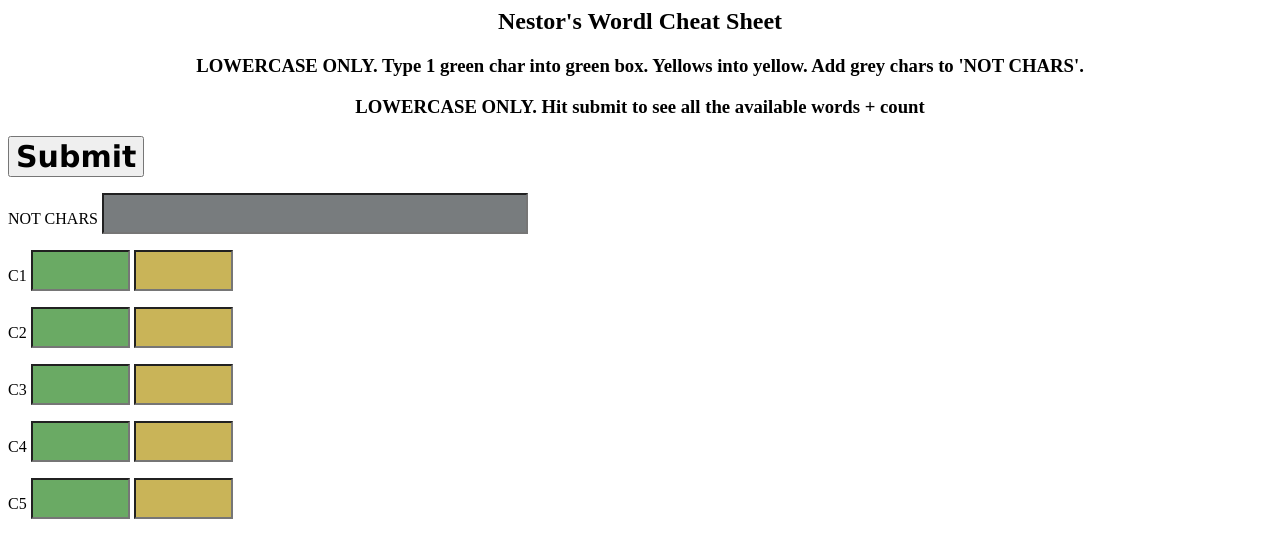
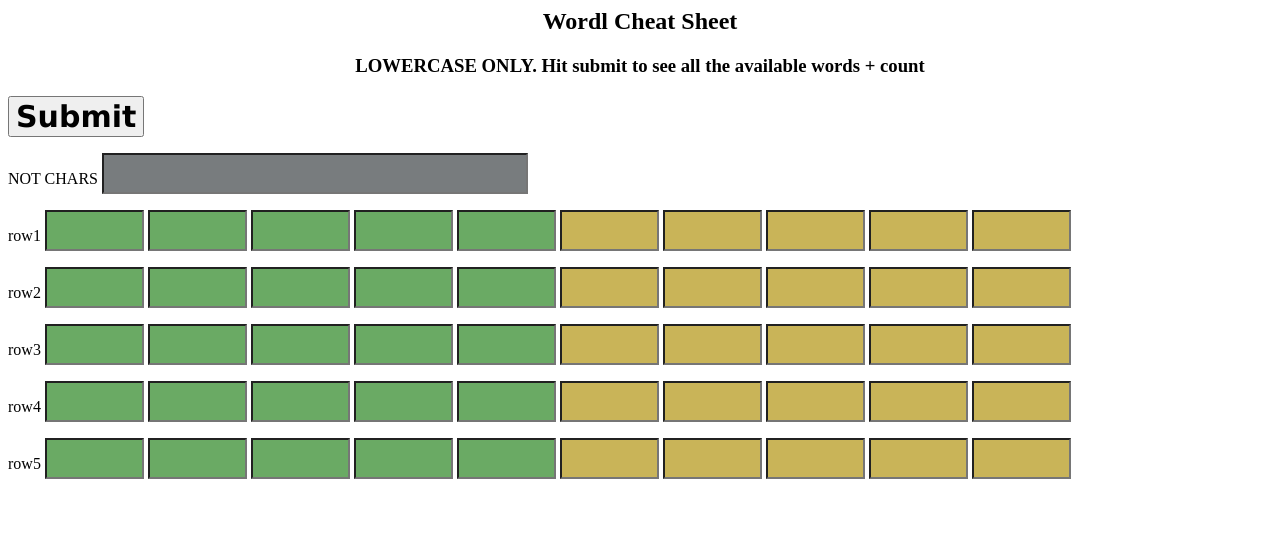
Before and after one commit to dunckerr/nestormakhno, a Flask app: page / in a window 1280 px wide. Shown: the top 558 px of the page. Run offline with Flask 2, Linux system fonts and the light colour scheme.

Commit message:
working new layout

```diff
--- a/nestormakhno/app.py
+++ b/nestormakhno/app.py
@@ -83,14 +83,59 @@
     else:
         if len(yellow) > 0:
             if len(nots) > 0:
-                return "[^"+yellow[0]+nots+"]"
+                #return "[^"+yellow[0]+nots+"]"
+                return "[^"+yellow+nots+"]"
             else:
-                return "[^"+yellow[0]+"]"
+                return "[^"+yellow+"]"
+                #return "[^"+yellow[0]+"]"
         else:
             if len(nots) > 0:
                 return "[^"+nots+"]"
             else:
                 return "."
+
+def getUserChar(maxrow, col, ds, yellowGreen):
+    found = ""
+    for i in range(0,maxrow+1):
+        if len(ds[i][col]) > 0:
+            if yellowGreen == "y":
+                found = found + ds[i][col]
+            else:
+                found = ds[i][col]
+            print(f"char for {yellowGreen} col {col} is {found}")
+
+    return found
+
+def new_gen(ds, nots):
+    # start with top row 0 indexed
+    maxrow = -1
+    for c in range(0,5):
+        for i in range(0,10):
+            if len(ds[c][i]) > 0:
+                print(f"FOUND DATA AT row {c} pos {i}")
+                maxrow = c
+    print(f"MAX ROW {maxrow}")
+    g1 = getUserChar(maxrow, 0, ds, "g") # row 0 greens
+    g2 = getUserChar(maxrow, 1, ds, "g") # row 1 greens
+    g3 = getUserChar(maxrow, 2, ds, "g") # row 2 greens
+    g4 = getUserChar(maxrow, 3, ds, "g") # row 3 greens
+    g5 = getUserChar(maxrow, 4, ds, "g") # row 4 greens
+    y1 = getUserChar(maxrow, 5, ds, "y") # row 0 yellows
+    y2 = getUserChar(maxrow, 6, ds, "y") # row 1 yellows
+    y3 = getUserChar(maxrow, 7, ds, "y") # row 2 yellows
+    y4 = getUserChar(maxrow, 8, ds, "y") # row 3 yellows
+    y5 = getUserChar(maxrow, 9, ds, "y") # row 4 yellows
+    yellows = set(y1+y2+y3+y4+y5)
+
+    words,mask = gen_possibles_extra(g1,g2,g3,g4,g5,y1,y2,y3,y4,y5,nots)
+
+    # TODO remove words not in yellows
+    words2 = list()
+    for w in words:
+        if containsAll(w, yellows):
+            words2.append(w)
+
+    return words2,mask
 
 
 def gen_possibles_extra(c1,c2,c3,c4,c5,y1,y2,y3,y4,y5,nots):
@@ -101,17 +146,24 @@
     newmask += genmask(c4,y4,nots)
     newmask += genmask(c5,y5,nots)
 
+    #print("generated mask:"+newmask)
     logger.warning("generated mask:"+newmask)
     r = re.compile('^' + newmask + '$')
     fp = open('lower-only', 'r')
     wtmp = fp.read()
     words = wtmp.split('\n')
     word5 = list(filter(r.match, words))
-    #print('words list len '+str(len(words)))
-    #print('possibles list len '+str(len(word5)))
 
-    return word5
+    return word5,newmask
 
+
+def containsAll(str, cset):
+    """
+    :param str: check whether str contains ALL of the chars in cset
+    :param cset:
+    :return:
+    """
+    return 0 not in [c in str for c in cset]
 
 def main_test():
     mask = '.....'
@@ -193,7 +245,8 @@
 
 @app.route("/")
 def hello():
-    return dkrender("wordlcheat.html", "pic1.png")
+    return dkrender("newwordl.html", "pic1.png")
+    #return dkrender("wordlcheat.html", "pic1.png")
 
 @app.route("/words")
 def test():
@@ -241,11 +294,16 @@
     #else:
         #return '<H3>' + str(len(poss))+'/'+str(len(_word5)) + '</H3>'
 
-#################  new ###################
+#################  MAPPINGS ###################
+# /wordlcheat  -> data.hmtl  ->  /data gen_possibles_extra   ALL WORKING
+# /new  -> newword.html -> /data2
 @app.route('/wordlcheat')
 def form():
     return render_template('wordlcheat.html')
 
+@app.route('/new')
+def form2():
+    return render_template('newwordl.html')
 
 @app.route('/data', methods=['POST', 'GET'])
 def data():
@@ -253,15 +311,36 @@
         return "The URL /data is accessed directly. Try going to '/wordlcheat' to submit form"
     if request.method == 'POST':
         form_data = request.form
-        #calling render with ImmutableMultiDict([('c1', 'r'), ('c2', 'a'), ('c3', 'm')])
-        #poss = gen_possibles(form_data['c1']+ form_data['c2']+ form_data['c3']+ form_data['c4']+ form_data['c5'], form_data['nn'])
-        #poss = gen_possibles_extra(form_data['c1'], form_data['c2'], form_data['c3'], form_data['c4'], form_data['c5'],
-                                   #form_data['y1'], form_data['y2'], form_data['y3'], form_data['y4'], form_data['y5'], form_data['nn'])
-        poss = gen_possibles_extra(form_data['c1'], form_data['c2'], form_data['c3'], form_data['c4'], form_data['c5'], form_data['y1'], form_data['y2'], form_data['y3'], form_data['y4'], form_data['y5'], form_data['nn'])
-        #print(f'got possibles {poss}')
-        #print(f'calling render with {form_data}')
-        xlen=len(poss)
-        return render_template('data.html', form_data=form_data, words=poss, xlen=xlen)
+        words,mask = gen_possibles_extra(form_data['c1'], form_data['c2'], form_data['c3'], form_data['c4'], form_data['c5'], form_data['y1'], form_data['y2'], form_data['y3'], form_data['y4'], form_data['y5'], form_data['nn'])
+        xlen=len(words)
+        return render_template('data.html', form_data=form_data, words=words, xlen=xlen, mask=mask)
+
+@app.route('/data2', methods=['POST', 'GET'])
+def data2():
+    if request.method == 'GET':
+        return "The URL /data2 is accessed directly. Try going to '/new' to submit form"
+    if request.method == 'POST':
+        fd = request.form
+        ds = [
+            [fd['r1g1'], fd['r1g2'], fd['r1g3'], fd['r1g4'], fd['r1g5'], fd['r1y1'], fd['r1y2'], fd['r1y3'], fd['r1y4'], fd['r1y5']],
+            [fd['r2g1'], fd['r2g2'], fd['r2g3'], fd['r2g4'], fd['r2g5'], fd['r2y1'], fd['r2y2'], fd['r2y3'], fd['r2y4'], fd['r2y5']],
+            [fd['r3g1'], fd['r3g2'], fd['r3g3'], fd['r3g4'], fd['r3g5'], fd['r3y1'], fd['r3y2'], fd['r3y3'], fd['r3y4'], fd['r3y5']],
+            [fd['r4g1'], fd['r4g2'], fd['r4g3'], fd['r4g4'], fd['r4g5'], fd['r4y1'], fd['r4y2'], fd['r4y3'], fd['r4y4'], fd['r4y5']],
+            [fd['r5g1'], fd['r5g2'], fd['r5g3'], fd['r5g4'], fd['r5g5'], fd['r5y1'], fd['r5y2'], fd['r5y3'], fd['r5y4'], fd['r5y5']]
+        ]
+        words, mask = new_gen(ds, fd['nn'])
+
+        return render_template('data2.html', form_data=fd, words=words, xlen=len(words), mask=mask)
+
+@app.route('/TT1/')
+def send_tt1():
+    return send_from_directory(app.static_folder, 'Timetable 10 Cambridge to Ely, Peterborough and Norwich Large Print.pdf')
+@app.route('/TT2/')
+def send_tt2():
+    return send_from_directory(app.static_folder, 'Timetable 12 Cambridge and Stansted Airport to London Large Print.pdf')
+@app.route('/TT3/')
+def send_tt3():
+    return send_from_directory(app.static_folder, "Timetable 13 King's Lynn and Ely to London (direct services) Large Print.pdf")
 
 if __name__ == "__main__":
     app.run()
--- a/nestormakhno/templates/data.html
+++ b/nestormakhno/templates/data.html
@@ -1,6 +1,6 @@
 <link rel="shortcut icon" href="{{ url_for('static', filename='Rb-star.ico') }}">
 <h2>Nestor's Word List</h2>
-<p> possibles ({{xlen}}) {{words}}</p>
+<p> mask {{mask}} possibles ({{xlen}}) {{words}}</p>
 {% for key,value in form_data.items() %}
 <h2> {{key}}</h2>
 <p>  {{value}}</p>
--- a/nestormakhno/templates/data2.html
+++ b/nestormakhno/templates/data2.html
@@ -1,7 +1,3 @@
 <link rel="shortcut icon" href="{{ url_for('static', filename='Rb-star.ico') }}">
 <h2>Nestor's Word List</h2>
-<p> possibles ({{xlen}}) {{words}}</p>
-{% for key,value in form_data.items() %}
-<h2> {{key}}</h2>
-<p>  {{value}}</p>
-{% endfor %}
+<p> mask "{{mask}}" possibles ({{xlen}}) {{words}}</p>
--- a/nestormakhno/templates/main.html
+++ b/nestormakhno/templates/main.html
@@ -40,6 +40,8 @@
 		<a href="http://nestormakhno.com/wordlcheat" class="button">wordl cheat</a>
 	    <a href="http://127.0.0.1:5000/nestor" class="button">Nestor Makhno</a>
 		<a href="http://127.0.0.1:5000/wordlcheat" class="button">wordl cheat local</a>
+		<a href="http://127.0.0.1:5000/new" class="button">new layout local</a>
+	    <a href="http://127.0.0.1:5000/TT1" class="button">TT1 train</a>
 		<a class="button" href="http://nestormakhno.com/pwd">server pwd</a>
 		<a class="button" href="http://nestormakhno.com/init">init word dictionary</a>
 <h2></h2>
--- a/nestormakhno/templates/newwordl.html
+++ b/nestormakhno/templates/newwordl.html
@@ -17,120 +17,120 @@
     <!-- row1 r1g1 r1g2 r1g3 r1g4 r1g5 r1y1 r1y2 r1y3 r1y4 r1y5 -->
     row1 <input type = "text" name = "r1g1" value = "" autocapitalize="none" tabindex="1" size="1" maxlength="1"
                 STYLE="color: #FFFFFF; font-family: Verdana; font-weight: bold; font-size: 30px; background-color: #6AAA64;"/>
-    <input type = "text" name = "r1g2" value = "" autocapitalize="none" tabindex="1" size="1" maxlength="1"
+    <input type = "text" name = "r1g2" value = "" autocapitalize="none" tabindex="2" size="1" maxlength="1"
                 STYLE="color: #FFFFFF; font-family: Verdana; font-weight: bold; font-size: 30px; background-color: #6AAA64;"/>
-    <input type = "text" name = "r1g3" value = "" autocapitalize="none" tabindex="1" size="1" maxlength="1"
+    <input type = "text" name = "r1g3" value = "" autocapitalize="none" tabindex="3" size="1" maxlength="1"
                 STYLE="color: #FFFFFF; font-family: Verdana; font-weight: bold; font-size: 30px; background-color: #6AAA64;"/>
-    <input type = "text" name = "r1g4" value = "" autocapitalize="none" tabindex="1" size="1" maxlength="1"
+    <input type = "text" name = "r1g4" value = "" autocapitalize="none" tabindex="4" size="1" maxlength="1"
                 STYLE="color: #FFFFFF; font-family: Verdana; font-weight: bold; font-size: 30px; background-color: #6AAA64;"/>
-    <input type = "text" name = "r1g5" value = "" autocapitalize="none" tabindex="1" size="1" maxlength="1"
+    <input type = "text" name = "r1g5" value = "" autocapitalize="none" tabindex="5" size="1" maxlength="1"
            STYLE="color: #FFFFFF; font-family: Verdana; font-weight: bold; font-size: 30px; background-color: #6AAA64;"/>
     <!-- r1 yellow -->
-    <input type = "text" name = "r1y1" value = "" autocapitalize="none" tabindex="1" size="1" maxlength="1"
+    <input type = "text" name = "r1y1" value = "" autocapitalize="none" tabindex="6" size="1" maxlength="1"
     STYLE="color: #FFFFFF; font-family: Verdana; font-weight: bold; font-size: 30px; background-color: #C9B458;"/>
-    <input type = "text" name = "r1y2" value = "" autocapitalize="none" tabindex="1" size="1" maxlength="1"
+    <input type = "text" name = "r1y2" value = "" autocapitalize="none" tabindex="7" size="1" maxlength="1"
            STYLE="color: #FFFFFF; font-family: Verdana; font-weight: bold; font-size: 30px; background-color: #C9B458;"/>
-    <input type = "text" name = "r1y3" value = "" autocapitalize="none" tabindex="1" size="1" maxlength="1"
+    <input type = "text" name = "r1y3" value = "" autocapitalize="none" tabindex="8" size="1" maxlength="1"
            STYLE="color: #FFFFFF; font-family: Verdana; font-weight: bold; font-size: 30px; background-color: #C9B458;"/>
-    <input type = "text" name = "r1y4" value = "" autocapitalize="none" tabindex="1" size="1" maxlength="1"
+    <input type = "text" name = "r1y4" value = "" autocapitalize="none" tabindex="9" size="1" maxlength="1"
            STYLE="color: #FFFFFF; font-family: Verdana; font-weight: bold; font-size: 30px; background-color: #C9B458;"/>
-    <input type = "text" name = "r1y5" value = "" autocapitalize="none" tabindex="1" size="1" maxlength="1"
+    <input type = "text" name = "r1y5" value = "" autocapitalize="none" tabindex="10" size="1" maxlength="1"
            STYLE="color: #FFFFFF; font-family: Verdana; font-weight: bold; font-size: 30px; background-color: #C9B458;"/>
 </p>
 <p>
     <!-- row2 r2g1 r2g2 r2g3 r2g4 r2g5 r2y1 r2y2 r2y3 r2y4 r2y5 -->
-    row2 <input type = "text" name = "r2g1" value = "" autocapitalize="none" tabindex="2" size="1" maxlength="1"
+    row2 <input type = "text" name = "r2g1" value = "" autocapitalize="none" tabindex="11" size="1" maxlength="1"
                 STYLE="color: #FFFFFF; font-family: Verdana; font-weight: bold; font-size: 30px; background-color: #6AAA64;"/>
-    <input type = "text" name = "r2g2" value = "" autocapitalize="none" tabindex="2" size="1" maxlength="1"
+    <input type = "text" name = "r2g2" value = "" autocapitalize="none" tabindex="12" size="1" maxlength="1"
            STYLE="color: #FFFFFF; font-family: Verdana; font-weight: bold; font-size: 30px; background-color: #6AAA64;"/>
-    <input type = "text" name = "r2g3" value = "" autocapitalize="none" tabindex="2" size="1" maxlength="1"
+    <input type = "text" name = "r2g3" value = "" autocapitalize="none" tabindex="13" size="1" maxlength="1"
            STYLE="color: #FFFFFF; font-family: Verdana; font-weight: bold; font-size: 30px; background-color: #6AAA64;"/>
-    <input type = "text" name = "r2g4" value = "" autocapitalize="none" tabindex="2" size="1" maxlength="1"
+    <input type = "text" name = "r2g4" value = "" autocapitalize="none" tabindex="14" size="1" maxlength="1"
            STYLE="color: #FFFFFF; font-family: Verdana; font-weight: bold; font-size: 30px; background-color: #6AAA64;"/>
-    <input type = "text" name = "r2g5" value = "" autocapitalize="none" tabindex="2" size="1" maxlength="1"
+    <input type = "text" name = "r2g5" value = "" autocapitalize="none" tabindex="15" size="1" maxlength="1"
            STYLE="color: #FFFFFF; font-family: Verdana; font-weight: bold; font-size: 30px; background-color: #6AAA64;"/>
     <!-- r2 yellow -->
-    <input type = "text" name = "r2y1" value = "" autocapitalize="none" tabindex="2" size="1" maxlength="1"
+    <input type = "text" name = "r2y1" value = "" autocapitalize="none" tabindex="16" size="1" maxlength="1"
            STYLE="color: #FFFFFF; font-family: Verdana; font-weight: bold; font-size: 30px; background-color: #C9B458;"/>
-    <input type = "text" name = "r2y2" value = "" autocapitalize="none" tabindex="2" size="1" maxlength="1"
+    <input type = "text" name = "r2y2" value = "" autocapitalize="none" tabindex="17" size="1" maxlength="1"
            STYLE="color: #FFFFFF; font-family: Verdana; font-weight: bold; font-size: 30px; background-color: #C9B458;"/>
-    <input type = "text" name = "r2y3" value = "" autocapitalize="none" tabindex="2" size="1" maxlength="1"
+    <input type = "text" name = "r2y3" value = "" autocapitalize="none" tabindex="18" size="1" maxlength="1"
            STYLE="color: #FFFFFF; font-family: Verdana; font-weight: bold; font-size: 30px; background-color: #C9B458;"/>
-    <input type = "text" name = "r2y4" value = "" autocapitalize="none" tabindex="2" size="1" maxlength="1"
+    <input type = "text" name = "r2y4" value = "" autocapitalize="none" tabindex="19" size="1" maxlength="1"
            STYLE="color: #FFFFFF; font-family: Verdana; font-weight: bold; font-size: 30px; background-color: #C9B458;"/>
-    <input type = "text" name = "r2y5" value = "" autocapitalize="none" tabindex="2" size="1" maxlength="1"
+    <input type = "text" name = "r2y5" value = "" autocapitalize="none" tabindex="20" size="1" maxlength="1"
            STYLE="color: #FFFFFF; font-family: Verdana; font-weight: bold; font-size: 30px; background-color: #C9B458;"/>
 </p>
 <p>
     <!-- row3 r3g1 r3g2 r3g3 r3g4 r3g5 r3y1 r3y2 r3y3 r3y4 r3y5 -->
-    row3 <input type = "text" name = "r3g1" value = "" autocapitalize="none" tabindex="3" size="1" maxlength="1"
+    row3 <input type = "text" name = "r3g1" value = "" autocapitalize="none" tabindex="21" size="1" maxlength="1"
                 STYLE="color: #FFFFFF; font-family: Verdana; font-weight: bold; font-size: 30px; background-color: #6AAA64;"/>
-    <input type = "text" name = "r3g2" value = "" autocapitalize="none" tabindex="1" size="1" maxlength="1"
+    <input type = "text" name = "r3g2" value = "" autocapitalize="none" tabindex="22" size="1" maxlength="1"
            STYLE="color: #FFFFFF; font-family: Verdana; font-weight: bold; font-size: 30px; background-color: #6AAA64;"/>
-    <input type = "text" name = "r3g3" value = "" autocapitalize="none" tabindex="1" size="1" maxlength="1"
+    <input type = "text" name = "r3g3" value = "" autocapitalize="none" tabindex="23" size="1" maxlength="1"
            STYLE="color: #FFFFFF; font-family: Verdana; font-weight: bold; font-size: 30px; background-color: #6AAA64;"/>
-    <input type = "text" name = "r3g4" value = "" autocapitalize="none" tabindex="1" size="1" maxlength="1"
+    <input type = "text" name = "r3g4" value = "" autocapitalize="none" tabindex="24" size="1" maxlength="1"
            STYLE="color: #FFFFFF; font-family: Verdana; font-weight: bold; font-size: 30px; background-color: #6AAA64;"/>
-    <input type = "text" name = "r3g5" value = "" autocapitalize="none" tabindex="1" size="1" maxlength="1"
+    <input type = "text" name = "r3g5" value = "" autocapitalize="none" tabindex="25" size="1" maxlength="1"
            STYLE="color: #FFFFFF; font-family: Verdana; font-weight: bold; font-size: 30px; background-color: #6AAA64;"/>
     <!-- r3 yellow -->
-    <input type = "text" name = "r3y1" value = "" autocapitalize="none" tabindex="6" size="1" maxlength="1"
+    <input type = "text" name = "r3y1" value = "" autocapitalize="none" tabindex="26" size="1" maxlength="1"
            STYLE="color: #FFFFFF; font-family: Verdana; font-weight: bold; font-size: 30px; background-color: #C9B458;"/>
-    <input type = "text" name = "r3y2" value = "" autocapitalize="none" tabindex="6" size="1" maxlength="1"
+    <input type = "text" name = "r3y2" value = "" autocapitalize="none" tabindex="27" size="1" maxlength="1"
            STYLE="color: #FFFFFF; font-family: Verdana; font-weight: bold; font-size: 30px; background-color: #C9B458;"/>
-    <input type = "text" name = "r3y3" value = "" autocapitalize="none" tabindex="6" size="1" maxlength="1"
+    <input type = "text" name = "r3y3" value = "" autocapitalize="none" tabindex="28" size="1" maxlength="1"
            STYLE="color: #FFFFFF; font-family: Verdana; font-weight: bold; font-size: 30px; background-color: #C9B458;"/>
-    <input type = "text" name = "r3y4" value = "" autocapitalize="none" tabindex="6" size="1" maxlength="1"
+    <input type = "text" name = "r3y4" value = "" autocapitalize="none" tabindex="29" size="1" maxlength="1"
            STYLE="color: #FFFFFF; font-family: Verdana; font-weight: bold; font-size: 30px; background-color: #C9B458;"/>
-    <input type = "text" name = "r3y5" value = "" autocapitalize="none" tabindex="6" size="1" maxlength="1"
+    <input type = "text" name = "r3y5" value = "" autocapitalize="none" tabindex="30" size="1" maxlength="1"
            STYLE="color: #FFFFFF; font-family: Verdana; font-weight: bold; font-size: 30px; background-color: #C9B458;"/>
 </p>
 <p>
     <!-- row4 r4g1 r4g2 r4g3 r4g4 r4g5 r4y1 r4y2 r4y3 r4y4 r4y5 -->
-    row4 <input type = "text" name = "r4g1" value = "" autocapitalize="none" tabindex="4" size="1" maxlength="1"
+    row4 <input type = "text" name = "r4g1" value = "" autocapitalize="none" tabindex="31" size="1" maxlength="1"
                 STYLE="color: #FFFFFF; font-family: Verdana; font-weight: bold; font-size: 30px; background-color: #6AAA64;"/>
-    <input type = "text" name = "r4g2" value = "" autocapitalize="none" tabindex="1" size="1" maxlength="1"
+    <input type = "text" name = "r4g2" value = "" autocapitalize="none" tabindex="32" size="1" maxlength="1"
            STYLE="color: #FFFFFF; font-family: Verdana; font-weight: bold; font-size: 30px; background-color: #6AAA64;"/>
-    <input type = "text" name = "r4g3" value = "" autocapitalize="none" tabindex="1" size="1" maxlength="1"
+    <input type = "text" name = "r4g3" value = "" autocapitalize="none" tabindex="33" size="1" maxlength="1"
            STYLE="color: #FFFFFF; font-family: Verdana; font-weight: bold; font-size: 30px; background-color: #6AAA64;"/>
-    <input type = "text" name = "r4g4" value = "" autocapitalize="none" tabindex="1" size="1" maxlength="1"
+    <input type = "text" name = "r4g4" value = "" autocapitalize="none" tabindex="34" size="1" maxlength="1"
            STYLE="color: #FFFFFF; font-family: Verdana; font-weight: bold; font-size: 30px; background-color: #6AAA64;"/>
-    <input type = "text" name = "r4g5" value = "" autocapitalize="none" tabindex="1" size="1" maxlength="1"
+    <input type = "text" name = "r4g5" value = "" autocapitalize="none" tabindex="35" size="1" maxlength="1"
            STYLE="color: #FFFFFF; font-family: Verdana; font-weight: bold; font-size: 30px; background-color: #6AAA64;"/>
     <!-- r4 yellow -->
-    <input type = "text" name = "r4y1" value = "" autocapitalize="none" tabindex="6" size="1" maxlength="1"
+    <input type = "text" name = "r4y1" value = "" autocapitalize="none" tabindex="36" size="1" maxlength="1"
            STYLE="color: #FFFFFF; font-family: Verdana; font-weight: bold; font-size: 30px; background-color: #C9B458;"/>
-    <input type = "text" name = "r4y2" value = "" autocapitalize="none" tabindex="6" size="1" maxlength="1"
+    <input type = "text" name = "r4y2" value = "" autocapitalize="none" tabindex="37" size="1" maxlength="1"
            STYLE="color: #FFFFFF; font-family: Verdana; font-weight: bold; font-size: 30px; background-color: #C9B458;"/>
-    <input type = "text" name = "r4y3" value = "" autocapitalize="none" tabindex="6" size="1" maxlength="1"
+    <input type = "text" name = "r4y3" value = "" autocapitalize="none" tabindex="38" size="1" maxlength="1"
            STYLE="color: #FFFFFF; font-family: Verdana; font-weight: bold; font-size: 30px; background-color: #C9B458;"/>
-    <input type = "text" name = "r4y4" value = "" autocapitalize="none" tabindex="6" size="1" maxlength="1"
+    <input type = "text" name = "r4y4" value = "" autocapitalize="none" tabindex="39" size="1" maxlength="1"
            STYLE="color: #FFFFFF; font-family: Verdana; font-weight: bold; font-size: 30px; background-color: #C9B458;"/>
-    <input type = "text" name = "r4y5" value = "" autocapitalize="none" tabindex="6" size="1" maxlength="1"
+    <input type = "text" name = "r4y5" value = "" autocapitalize="none" tabindex="40" size="1" maxlength="1"
            STYLE="color: #FFFFFF; font-family: Verdana; font-weight: bold; font-size: 30px; background-color: #C9B458;"/>
 </p>
 <p>
     <!-- row5 r5g1 r5g2 r5g3 r5g4 r5g5 r5y1 r5y2 r5y3 r5y4 r5y5 -->
-    row5 <input type = "text" name = "r5g1" value = "" autocapitalize="none" tabindex="5" size="1" maxlength="1"
+    row5 <input type = "text" name = "r5g1" value = "" autocapitalize="none" tabindex="50" size="1" maxlength="1"
                 STYLE="color: #FFFFFF; font-family: Verdana; font-weight: bold; font-size: 30px; background-color: #6AAA64;"/>
-    <input type = "text" name = "r5g2" value = "" autocapitalize="none" tabindex="1" size="1" maxlength="1"
+    <input type = "text" name = "r5g2" value = "" autocapitalize="none" tabindex="51" size="1" maxlength="1"
            STYLE="color: #FFFFFF; font-family: Verdana; font-weight: bold; font-size: 30px; background-color: #6AAA64;"/>
-    <input type = "text" name = "r5g3" value = "" autocapitalize="none" tabindex="1" size="1" maxlength="1"
+    <input type = "text" name = "r5g3" value = "" autocapitalize="none" tabindex="52" size="1" maxlength="1"
            STYLE="color: #FFFFFF; font-family: Verdana; font-weight: bold; font-size: 30px; background-color: #6AAA64;"/>
-    <input type = "text" name = "r5g4" value = "" autocapitalize="none" tabindex="1" size="1" maxlength="1"
+    <input type = "text" name = "r5g4" value = "" autocapitalize="none" tabindex="53" size="1" maxlength="1"
            STYLE="color: #FFFFFF; font-family: Verdana; font-weight: bold; font-size: 30px; background-color: #6AAA64;"/>
-    <input type = "text" name = "r5g5" value = "" autocapitalize="none" tabindex="1" size="1" maxlength="1"
+    <input type = "text" name = "r5g5" value = "" autocapitalize="none" tabindex="54" size="1" maxlength="1"
            STYLE="color: #FFFFFF; font-family: Verdana; font-weight: bold; font-size: 30px; background-color: #6AAA64;"/>
     <!-- r5 yellow -->
-    <input type = "text" name = "r5y1" value = "" autocapitalize="none" tabindex="6" size="1" maxlength="1"
+    <input type = "text" name = "r5y1" value = "" autocapitalize="none" tabindex="55" size="1" maxlength="1"
            STYLE="color: #FFFFFF; font-family: Verdana; font-weight: bold; font-size: 30px; background-color: #C9B458;"/>
-    <input type = "text" name = "r5y2" value = "" autocapitalize="none" tabindex="6" size="1" maxlength="1"
+    <input type = "text" name = "r5y2" value = "" autocapitalize="none" tabindex="56" size="1" maxlength="1"
            STYLE="color: #FFFFFF; font-family: Verdana; font-weight: bold; font-size: 30px; background-color: #C9B458;"/>
-    <input type = "text" name = "r5y3" value = "" autocapitalize="none" tabindex="6" size="1" maxlength="1"
+    <input type = "text" name = "r5y3" value = "" autocapitalize="none" tabindex="57" size="1" maxlength="1"
            STYLE="color: #FFFFFF; font-family: Verdana; font-weight: bold; font-size: 30px; background-color: #C9B458;"/>
-    <input type = "text" name = "r5y4" value = "" autocapitalize="none" tabindex="6" size="1" maxlength="1"
+    <input type = "text" name = "r5y4" value = "" autocapitalize="none" tabindex="58" size="1" maxlength="1"
            STYLE="color: #FFFFFF; font-family: Verdana; font-weight: bold; font-size: 30px; background-color: #C9B458;"/>
-    <input type = "text" name = "r5y5" value = "" autocapitalize="none" tabindex="6" size="1" maxlength="1"
+    <input type = "text" name = "r5y5" value = "" autocapitalize="none" tabindex="59" size="1" maxlength="1"
            STYLE="color: #FFFFFF; font-family: Verdana; font-weight: bold; font-size: 30px; background-color: #C9B458;"/>
 </p>
 </form>
```
Also changed, not shown: tests/test_generators.py (+24 -0 lines).
